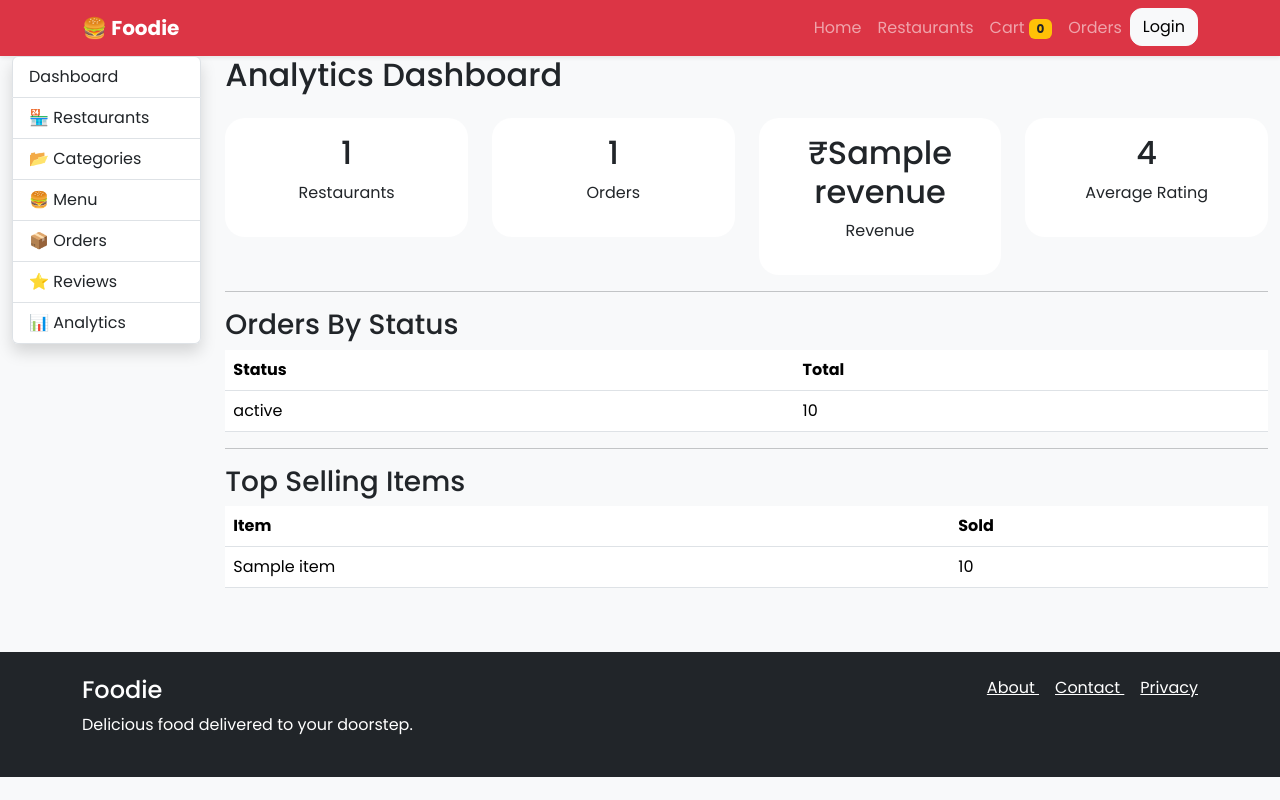
After one commit to AnkitaPati15/food_delivery, a Django app: template food_delivery/templates/owner/analytics.html in a window 1280 px wide. The commit adds this page. Run offline with Django 5.2, Linux system fonts and the light colour scheme; the template is opened without the code that fills it: most values are stand-ins (such as "Sample title", 1, 10 or a date in 2020).

Commit message:
Restaurant owner analytics dashboard

```diff
--- /dev/null
+++ b/food_delivery/templates/owner/analytics.html
@@ -0,0 +1,219 @@
+{% extends "owner/base_owner.html" %}
+
+{% block owner_content %}
+
+<h2 class="mb-4">
+
+Analytics Dashboard
+
+</h2>
+
+<div class="row">
+
+<div class="col-md-3">
+
+<div class="card">
+
+<div class="card-body text-center">
+
+<h2>
+
+{{ restaurant_count }}
+
+</h2>
+
+<p>
+
+Restaurants
+
+</p>
+
+</div>
+
+</div>
+
+</div>
+
+<div class="col-md-3">
+
+<div class="card">
+
+<div class="card-body text-center">
+
+<h2>
+
+{{ order_count }}
+
+</h2>
+
+<p>
+
+Orders
+
+</p>
+
+</div>
+
+</div>
+
+</div>
+
+<div class="col-md-3">
+
+<div class="card">
+
+<div class="card-body text-center">
+
+<h2>
+
+₹{{ revenue }}
+
+</h2>
+
+<p>
+
+Revenue
+
+</p>
+
+</div>
+
+</div>
+
+</div>
+
+<div class="col-md-3">
+
+<div class="card">
+
+<div class="card-body text-center">
+
+<h2>
+
+{{ average_rating }}
+
+</h2>
+
+<p>
+
+Average Rating
+
+</p>
+
+</div>
+
+</div>
+
+</div>
+
+</div>
+
+<hr>
+
+<h3>
+
+Orders By Status
+
+</h3>
+
+<table class="table">
+
+<thead>
+
+<tr>
+
+<th>Status</th>
+
+<th>Total</th>
+
+</tr>
+
+</thead>
+
+<tbody>
+
+{% for item in orders_by_status %}
+
+<tr>
+
+<td>
+
+{{ item.status }}
+
+</td>
+
+<td>
+
+{{ item.total }}
+
+</td>
+
+</tr>
+
+{% endfor %}
+
+</tbody>
+
+</table>
+
+<hr>
+
+<h3>
+
+Top Selling Items
+
+</h3>
+
+<table class="table">
+
+<thead>
+
+<tr>
+
+<th>Item</th>
+
+<th>Sold</th>
+
+</tr>
+
+</thead>
+
+<tbody>
+
+{% for item in top_items %}
+
+<tr>
+
+<td>
+
+{{ item.menu_item__name }}
+
+</td>
+
+<td>
+
+{{ item.total }}
+
+</td>
+
+</tr>
+
+{% empty %}
+
+<tr>
+
+<td colspan="2">
+
+No Sales Yet
+
+</td>
+
+</tr>
+
+{% endfor %}
+
+</tbody>
+
+</table>
+
+{% endblock %}
--- a/food_delivery/templates/owner/sidebar.html
+++ b/food_delivery/templates/owner/sidebar.html
@@ -46,5 +46,12 @@ class="list-group-item">
 ⭐ Reviews
 
 </a>
+<a
+href="{% url 'owner-analytics' %}"
+class="list-group-item">
+
+📊 Analytics
+
+</a>
 
 </div>
```
Also changed, not shown: food_delivery/restaurants/urls.py (+7 -1 lines), food_delivery/restaurants/views.py (+82 -0 lines).
